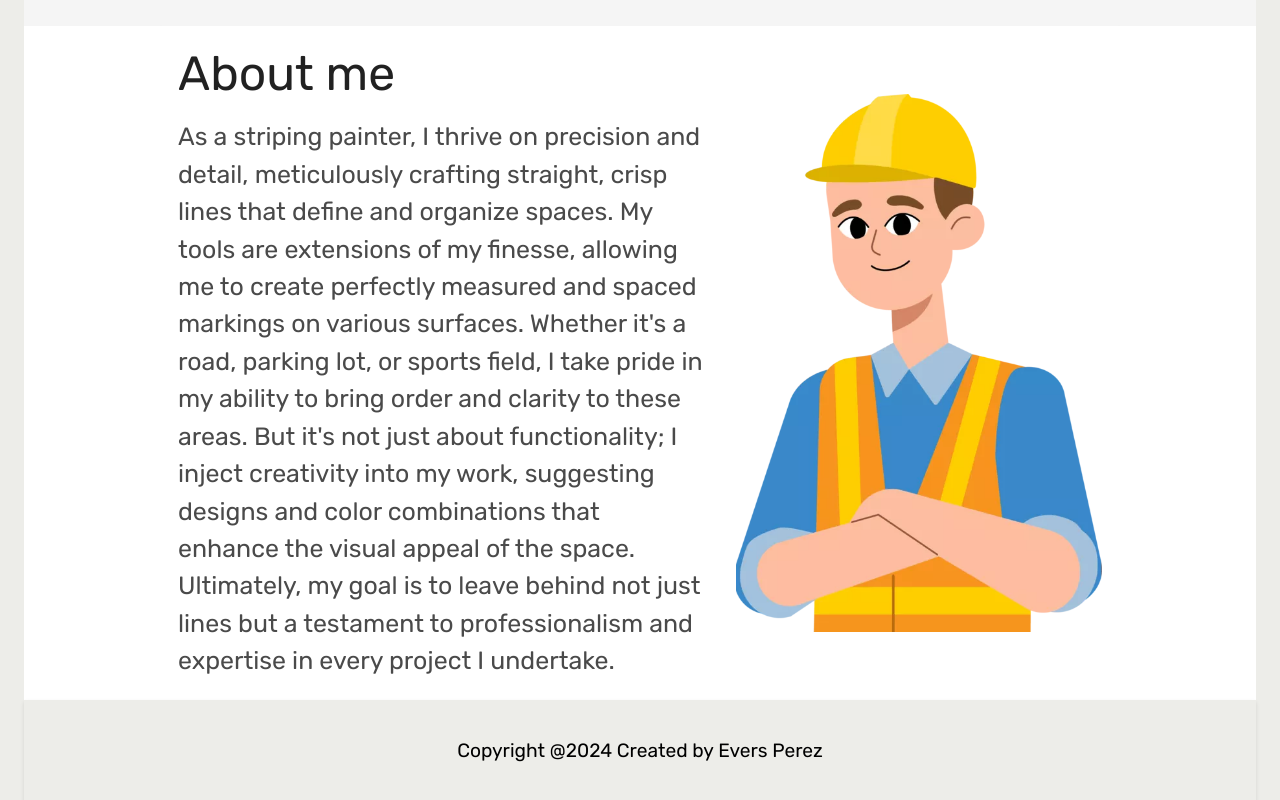
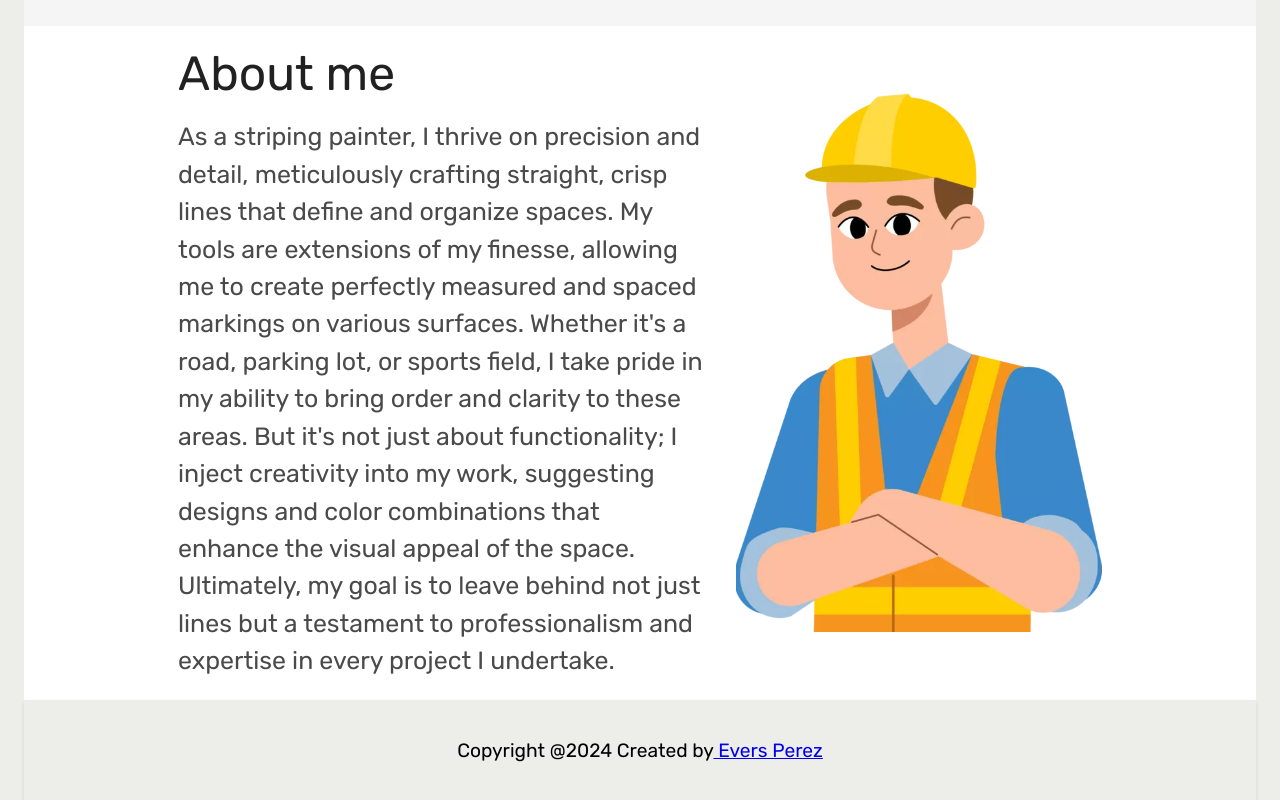
Before and after one commit to Eversito2000/andry-perez-striping, a React (Create React App) app: page / in a window 1280 px wide. Shown: the part 1570-2370 px from the top of the page. Built offline with nearby package versions, Linux system fonts and the light colour scheme.

Commit message:
Update footer to include GitHub reference

```diff
--- a/src/components/Footer.js
+++ b/src/components/Footer.js
@@ -1,41 +1,34 @@
-import * as React from 'react';
-import Box from '@mui/material/Box';
-import AppBar from '@mui/material/AppBar';
-import Toolbar from '@mui/material/Toolbar';
-import Typography from '@mui/material/Typography';
-// import Link from '@mui/material/Link';
-import { createTheme, ThemeProvider } from '@mui/material/styles';
-// import LinkedInIcon from '@mui/icons-material/LinkedIn';
-
+import * as React from "react";
+import Box from "@mui/material/Box";
+import AppBar from "@mui/material/AppBar";
+import Toolbar from "@mui/material/Toolbar";
+import Typography from "@mui/material/Typography";
+import { createTheme, ThemeProvider } from "@mui/material/styles";
 
 const theme = createTheme({
   typography: {
-        fontFamily: 'Rubik',
+    fontFamily: "Rubik",
   },
 });
 const Footer = () => {
   return (
     <ThemeProvider theme={theme}>
       <Box sx={{ flexGrow: 1 }}>
-                <AppBar position="static" sx={{ boxShadow: 'none' }}>
-                    <Toolbar className='Navbar'>
+        <AppBar position="static" sx={{ boxShadow: "none" }}>
+          <Toolbar className="Navbar">
             <Box
               sx={{
-                                display: 'flex',
-                                flexDirection: 'row',
-                                justifyContent: 'center',
-                                alignItems: 'center',
-                                flexGrow: 1
+                display: "flex",
+                flexDirection: "row",
+                justifyContent: "center",
+                alignItems: "center",
+                flexGrow: 1,
               }}
             >
               <Typography variant="h7" component="div" sx={{ flexGrow: 1 }}>
-                                Copyright @2024  Created by Evers Perez
+                Copyright @2024 Created by
+                <a href="https://github.com/Eversito2000" target="_blank"> Evers Perez</a>
               </Typography>
-                            {/* <Typography variant="h7" component="div" sx={{ flexGrow: 1 }}>
-                                <Link href="https://www.linkedin.com/in/evers-perez-34516b145/" underline="none" sx={{ color: 'black' }}>
-                                    <LinkedInIcon />
-                                </Link>
-                            </Typography> */}
             </Box>
           </Toolbar>
         </AppBar>
```
Lines whose indentation alone changed are shown as unchanged.
